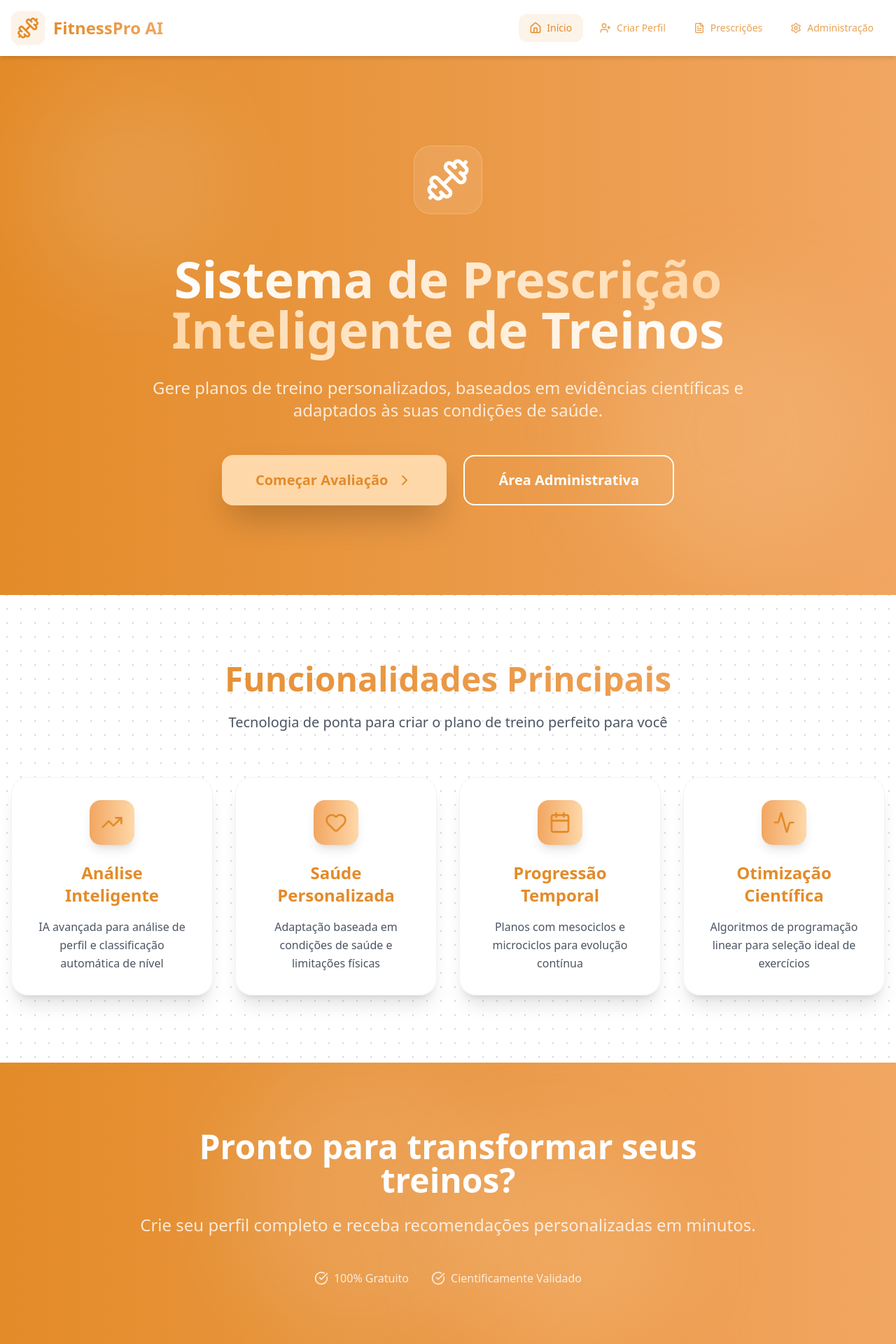
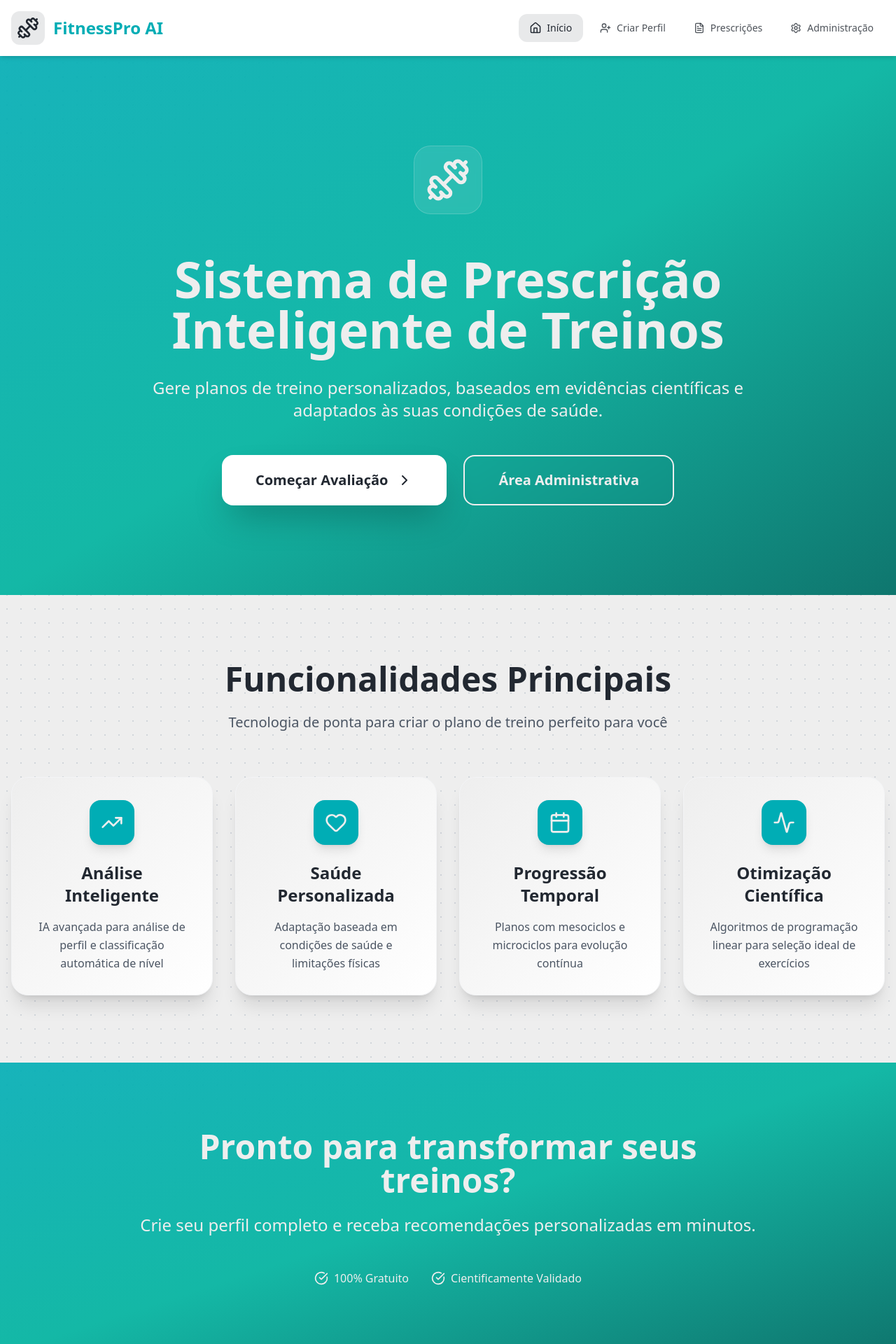
Before and after one commit to Mikaelbfaa/Projeto-PWeb, a React (Create React App) app in the folder dr-personal-frontend/: page / in a window 1280 px wide. Shown: the top 1920 px of the page at 70% size. Built offline with nearby package versions, Linux system fonts and the light colour scheme.

Commit message:
feat: changed colors and implemented history

```diff
--- a/dr-personal-frontend/src/App.js
+++ b/dr-personal-frontend/src/App.js
@@ -36,6 +36,7 @@ const initialState = {
   userProfile: null,
   partialPrescription: null,
   fullPrescription: null,
+  prescriptionHistory: [],
   adminData: {
     muscleGroups: [],
     strengthExercises: [],
@@ -62,6 +63,18 @@ function appReducer(state, action) {
       return { ...state, partialPrescription: action.payload };
     case 'SET_FULL_PRESCRIPTION':
       return { ...state, fullPrescription: action.payload };
+    case 'ADD_TO_PRESCRIPTION_HISTORY':
+      const newPrescription = {
+        id: Date.now(),
+        createdAt: new Date().toLocaleString('pt-BR'),
+        userProfile: action.userProfile,
+        partialPrescription: action.partialPrescription,
+        fullPrescription: action.fullPrescription
+      };
+      return {
+        ...state,
+        prescriptionHistory: [newPrescription, ...state.prescriptionHistory]
+      };
     case 'SET_ADMIN_DATA':
       return {
         ...state,
@@ -241,7 +254,7 @@ const Header = () => {
             <div className="p-2 rounded-xl bg-primary/10">
               <Dumbbell className="h-8 w-8 text-primary" />
             </div>
-            <h1 className="text-2xl font-bold bg-gradient-to-r from-primary to-secondary bg-clip-text text-transparent">
+            <h1 className="text-2xl font-bold text-secondary">
               FitnessPro AI
             </h1>
           </button>
@@ -348,12 +361,7 @@ const HomePage = () => {
 
   return (
     <div className="min-h-screen bg-dotted">
-      <section className="bg-gradient-to-r from-primary to-secondary text-light py-32 relative overflow-hidden">
-
-        <div className="absolute inset-0">
-          <div className="absolute top-10 left-10 w-72 h-72 bg-light/10 rounded-full blur-3xl"></div>
-          <div className="absolute bottom-10 right-10 w-96 h-96 bg-accent/20 rounded-full blur-3xl"></div>
-        </div>
+      <section className="bg-gradient-to-br from-secondary/90 via-teal-500 to-teal-700 text-light py-32 relative overflow-hidden">
 
         <div className="container mx-auto px-4 text-center relative">
           <div className="mb-8">
@@ -362,17 +370,13 @@ const HomePage = () => {
             </div>
           </div>
 
-          <h1 className="text-4xl md:text-6xl lg:text-7xl font-bold mb-8 leading-tight">
-            <span className="bg-gradient-to-r from-light to-accent bg-clip-text text-transparent">
+          <h1 className="text-4xl md:text-6xl lg:text-7xl font-bold mb-8 leading-tight text-light">
             Sistema de Prescrição
-            </span>
             <br />
-            <span className="bg-gradient-to-r from-accent to-light bg-clip-text text-transparent">
             Inteligente de Treinos
-            </span>
           </h1>
 
-          <p className="text-xl md:text-2xl mb-12 max-w-4xl mx-auto leading-relaxed text-light/80">
+          <p className="text-xl md:text-2xl mb-12 max-w-4xl mx-auto leading-relaxed text-light font-medium">
             Gere planos de treino personalizados,
             baseados em evidências científicas e adaptados às suas condições de saúde.
           </p>
@@ -380,7 +384,7 @@ const HomePage = () => {
           <div className="flex flex-col sm:flex-row gap-6 justify-center">
             <button
               onClick={() => dispatch({ type: 'SET_PAGE', payload: 'profile' })}
-              className="bg-accent text-primary px-8 md:px-12 py-4 md:py-5 rounded-2xl text-lg md:text-xl font-bold hover:bg-accent/80 transition-all duration-300 inline-flex items-center justify-center shadow-2xl hover:shadow-3xl hover:scale-105 group"
+              className="bg-white text-primary px-8 md:px-12 py-4 md:py-5 rounded-2xl text-lg md:text-xl font-bold hover:bg-white/90 transition-all duration-300 inline-flex items-center justify-center shadow-2xl hover:shadow-3xl hover:scale-105 group"
             >
               Começar Avaliação
               <ChevronRight className="ml-3 h-6 w-6 group-hover:translate-x-1 transition-transform duration-300" />
@@ -399,7 +403,7 @@ const HomePage = () => {
       <section className="py-24">
         <div className="container mx-auto px-4">
           <div className="text-center mb-16">
-            <h2 className="text-4xl md:text-5xl font-bold mb-6 bg-gradient-to-r from-primary to-secondary bg-clip-text text-transparent">
+            <h2 className="text-4xl md:text-5xl font-bold mb-6 text-primary">
               Funcionalidades Principais
             </h2>
             <p className="text-xl text-gray-600 max-w-3xl mx-auto">
@@ -412,7 +416,7 @@ const HomePage = () => {
               const Icon = feature.icon;
               return (
                 <div key={index} className={`bg-gradient-to-br ${feature.bgColor} p-8 rounded-3xl shadow-xl text-center hover:shadow-2xl transition-all duration-300 hover:scale-105 border border-gray-100`}>
-                  <div className={`inline-flex items-center justify-center p-4 rounded-2xl bg-gradient-to-r ${feature.color} text-primary mb-6 shadow-lg`}>
+                  <div className="inline-flex items-center justify-center p-4 rounded-2xl bg-secondary text-light mb-6 shadow-lg">
                     <Icon className="h-8 w-8" />
                   </div>
                   <h3 className="text-2xl font-bold mb-4 text-primary">{feature.title}</h3>
@@ -424,25 +428,20 @@ const HomePage = () => {
         </div>
       </section>
 
-      <section className="bg-gradient-to-r from-primary to-secondary py-24 relative overflow-hidden">
-
-        <div className="absolute inset-0">
-          <div className="absolute top-0 left-1/4 w-96 h-96 bg-light/10 rounded-full blur-3xl"></div>
-          <div className="absolute bottom-0 right-1/4 w-80 h-80 bg-accent/20 rounded-full blur-3xl"></div>
-        </div>
+      <section className="bg-gradient-to-br from-secondary/90 via-teal-500 to-teal-700 py-24 relative overflow-hidden">
 
         <div className="container mx-auto px-4 text-center relative">
           <div className="max-w-4xl mx-auto">
             <h2 className="text-4xl md:text-5xl font-bold mb-6 text-light">
               Pronto para transformar seus treinos?
             </h2>
-            <p className="text-xl md:text-2xl text-light/80 mb-12 leading-relaxed">
+            <p className="text-xl md:text-2xl text-light font-medium mb-12 leading-relaxed">
               Crie seu perfil completo e receba recomendações personalizadas em minutos.
             </p>
 
 
 
-            <div className="mt-12 flex justify-center items-center space-x-8 text-light/80">
+            <div className="mt-12 flex justify-center items-center space-x-8 text-light font-medium">
               <div className="flex items-center">
                 <CheckCircle className="h-5 w-5 mr-2" />
                 <span>100% Gratuito</span>
@@ -565,7 +564,7 @@ const ProfilePage = () => {
           <div className="space-y-6">
             <div className="bg-gradient-to-r from-accent/20 to-accent/10 p-6 rounded-2xl border-2 border-accent/50 mb-6">
               <div className="flex items-center mb-4">
-                <div className="p-2 rounded-xl bg-accent text-primary mr-3">
+                <div className="p-2 rounded-xl bg-secondary text-light mr-3">
                   <User className="h-5 w-5" />
                 </div>
                 <h3 className="text-lg font-bold text-primary">Você é iniciante?</h3>
@@ -924,7 +923,7 @@ const ProfilePage = () => {
             ) : (
               <button
                 onClick={handleSubmit}
-                className="flex items-center px-6 py-2 bg-accent text-primary rounded-lg hover:bg-accent/80"
+                className="flex items-center px-6 py-2 bg-secondary text-light rounded-lg hover:bg-secondary/80"
               >
                 Gerar Prescrição
                 <CheckCircle className="h-4 w-4 ml-2" />
@@ -949,6 +948,7 @@ const PrescriptionPage = () => {
     progression_status: ''
   });
   const [showFullPrescription, setShowFullPrescription] = useState(false);
+  const [activeTab, setActiveTab] = useState('new'); // 'new' ou 'history'
 
   useEffect(() => {
     if (state.partialPrescription) {
@@ -982,6 +982,15 @@ const PrescriptionPage = () => {
 
       const response = await apiService.generateFullPrescription(request);
       dispatch({ type: 'SET_FULL_PRESCRIPTION', payload: response });
+
+      // Adicionar ao histórico
+      dispatch({
+        type: 'ADD_TO_PRESCRIPTION_HISTORY',
+        userProfile: state.userProfile,
+        partialPrescription: state.partialPrescription,
+        fullPrescription: response
+      });
+
       setShowFullPrescription(true);
     } catch (error) {
       dispatch({ type: 'SET_ERROR', payload: 'Erro ao gerar prescrição completa' });
@@ -1016,12 +1025,13 @@ const PrescriptionPage = () => {
     </div>
   );
 
-  if (!state.partialPrescription) {
-    return (
-      <div className="min-h-screen bg-light flex items-center justify-center">
-        <div className="text-center">
-          <h2 className="text-2xl font-bold mb-4">Nenhuma prescrição encontrada</h2>
-          <p className="text-gray-600 mb-6">Primeiro você precisa criar um perfil.</p>
+  // Componente para mostrar histórico de prescrições
+  const PrescriptionHistory = () => (
+    <div className="space-y-6">
+      {state.prescriptionHistory.length === 0 ? (
+        <div className="text-center py-12">
+          <h3 className="text-2xl font-bold mb-4 text-primary">Nenhuma prescrição encontrada</h3>
+          <p className="text-gray-600 mb-6">Você ainda não gerou nenhuma prescrição completa.</p>
           <button
             onClick={() => dispatch({ type: 'SET_PAGE', payload: 'profile' })}
             className="bg-secondary text-light px-6 py-3 rounded-lg hover:bg-secondary/80"
@@ -1029,9 +1039,50 @@ const PrescriptionPage = () => {
             Criar Perfil
           </button>
         </div>
-      </div>
-    );
-  }
+      ) : (
+        state.prescriptionHistory.map(prescription => (
+          <div key={prescription.id} className="bg-white rounded-lg shadow-md p-6 border border-gray-200">
+            <div className="flex justify-between items-start mb-4">
+              <div>
+                <h3 className="text-xl font-bold text-primary">
+                  Prescrição #{prescription.id}
+                </h3>
+                <p className="text-sm text-gray-600">
+                  Criado em: {prescription.createdAt}
+                </p>
+                <p className="text-sm text-gray-600">
+                  Usuário: {prescription.userProfile.id}
+                </p>
+              </div>
+              <button
+                onClick={() => {
+                  dispatch({ type: 'SET_FULL_PRESCRIPTION', payload: prescription.fullPrescription });
+                  setShowFullPrescription(true);
+                }}
+                className="bg-secondary text-light px-4 py-2 rounded-lg hover:bg-secondary/80 transition-colors"
+              >
+                Ver Detalhes
+              </button>
+            </div>
+            <div className="grid md:grid-cols-3 gap-4 text-sm">
+              <div>
+                <span className="font-semibold text-primary">Divisão:</span>
+                <p>{prescription.fullPrescription.division_type}</p>
+              </div>
+              <div>
+                <span className="font-semibold text-primary">Sequência:</span>
+                <p>{prescription.fullPrescription.sequency_type}</p>
+              </div>
+              <div>
+                <span className="font-semibold text-primary">Periodização:</span>
+                <p>{prescription.fullPrescription.periodization_type}</p>
+              </div>
+            </div>
+          </div>
+        ))
+      )}
+    </div>
+  );
 
   if (state.loading) {
     return <LoadingSpinner message="Gerando plano de treino completo..." />;
@@ -1052,7 +1103,39 @@ const PrescriptionPage = () => {
         )}
 
         <div className="bg-white rounded-lg shadow-lg p-8 mb-8">
-          <h1 className="text-3xl font-bold text-center mb-2 text-primary">Opções de Prescrição</h1>
+          <h1 className="text-3xl font-bold text-center mb-6 text-primary">Prescrições</h1>
+
+          {/* Tabs */}
+          <div className="flex justify-center mb-8">
+            <div className="flex bg-gray-100 rounded-lg p-1">
+              <button
+                onClick={() => setActiveTab('new')}
+                className={`px-6 py-2 rounded-md font-medium transition-colors ${
+                  activeTab === 'new'
+                    ? 'bg-secondary text-light'
+                    : 'text-gray-600 hover:text-primary'
+                }`}
+              >
+                Nova Prescrição
+              </button>
+              <button
+                onClick={() => setActiveTab('history')}
+                className={`px-6 py-2 rounded-md font-medium transition-colors ${
+                  activeTab === 'history'
+                    ? 'bg-secondary text-light'
+                    : 'text-gray-600 hover:text-primary'
+                }`}
+              >
+                Histórico ({state.prescriptionHistory.length})
+              </button>
+            </div>
+          </div>
+
+          {/* Conteúdo baseado na aba ativa */}
+          {activeTab === 'history' ? (
+            <PrescriptionHistory />
+          ) : state.partialPrescription ? (
+            <div>
               <p className="text-center text-gray-600 mb-8">
                 Seu nível foi classificado como: <span className="font-semibold text-secondary">
                   {state.partialPrescription.level}
@@ -1124,12 +1207,25 @@ const PrescriptionPage = () => {
               <div className="text-center">
                 <button
                   onClick={generateFullPrescription}
-              className="bg-accent text-primary px-8 py-4 rounded-lg text-lg font-semibold hover:bg-accent/80 transition-colors inline-flex items-center"
+                  className="bg-secondary text-light px-8 py-4 rounded-lg text-lg font-semibold hover:bg-secondary/80 transition-colors inline-flex items-center"
                 >
                   Gerar Plano Completo
                   <FileText className="ml-2 h-5 w-5" />
                 </button>
               </div>
+            </div>
+          ) : (
+            <div className="text-center py-12">
+              <h3 className="text-2xl font-bold mb-4 text-primary">Nenhuma prescrição parcial encontrada</h3>
+              <p className="text-gray-600 mb-6">Primeiro você precisa criar um perfil e gerar uma prescrição parcial.</p>
+              <button
+                onClick={() => dispatch({ type: 'SET_PAGE', payload: 'profile' })}
+                className="bg-secondary text-light px-6 py-3 rounded-lg hover:bg-secondary/80"
+              >
+                Criar Perfil
+              </button>
+            </div>
+          )}
         </div>
       </div>
     </div>
@@ -1174,7 +1270,7 @@ const FullPrescriptionView = () => {
   const TrainingDayCard = ({ dayName, dayData }) => (
     <div className="bg-gradient-to-br from-white to-secondary/20 p-8 rounded-3xl shadow-xl border border-secondary/30 hover:shadow-2xl transition-all duration-500">
       <div className="flex items-center mb-6">
-        <div className="p-3 rounded-2xl bg-gradient-to-r from-secondary to-accent text-primary mr-4 shadow-lg">
+        <div className="p-3 rounded-2xl bg-secondary text-light mr-4 shadow-lg">
           <Calendar className="h-6 w-6" />
         </div>
         <h3 className="text-2xl font-bold text-primary uppercase tracking-wide">{dayName}</h3>
@@ -1207,10 +1303,10 @@ const FullPrescriptionView = () => {
     return (
       <div className="bg-gradient-to-br from-white to-light/50 rounded-3xl shadow-2xl p-10 mb-12 border border-light/30 backdrop-blur-sm">
         <div className="text-center mb-8">
-          <div className="inline-flex items-center justify-center p-4 rounded-2xl bg-gradient-to-r from-secondary to-accent text-primary mb-4 shadow-lg">
+          <div className="inline-flex items-center justify-center p-4 rounded-2xl bg-secondary text-light mb-4 shadow-lg">
             <BarChart3 className="h-8 w-8" />
           </div>
-          <h2 className="text-4xl font-bold bg-gradient-to-r from-secondary to-accent bg-clip-text text-transparent">
+          <h2 className="text-4xl font-bold text-primary">
             {microcycleName.replace('_', ' ').toUpperCase()}
           </h2>
         </div>
@@ -1242,11 +1338,11 @@ const FullPrescriptionView = () => {
                 <div className="text-lg font-bold text-accent/80">{trainingParams.repetitions.min}-{trainingParams.repetitions.max}</div>
               </div>
               <div className="bg-white p-4 rounded-xl shadow-md">
-                <div className="text-xs text-red-600 font-bold uppercase tracking-wider mb-2">Pausa</div>
+                <div className="text-xs text-secondary font-bold uppercase tracking-wider mb-2">Pausa</div>
                 <div className="text-sm font-semibold text-gray-700">{trainingParams.pause_time}</div>
               </div>
               <div className="bg-white p-4 rounded-xl shadow-md">
-                <div className="text-xs text-indigo-600 font-bold uppercase tracking-wider mb-2">Tempo Concêntrico</div>
+                <div className="text-xs text-primary font-bold uppercase tracking-wider mb-2">Tempo Concêntrico</div>
                 <div className="text-sm font-semibold text-gray-700">{trainingParams.concentric_contraction_time}</div>
               </div>
             </div>
@@ -1274,10 +1370,10 @@ const FullPrescriptionView = () => {
       <div className="container mx-auto px-4 max-w-7xl">
         <div className="bg-gradient-to-br from-white to-light/50 rounded-3xl shadow-2xl p-12 mb-12 border border-light/30 backdrop-blur-sm">
           <div className="text-center mb-10">
-            <div className="inline-flex items-center justify-center p-4 rounded-2xl bg-gradient-to-r from-secondary to-accent text-primary mb-6 shadow-lg">
+            <div className="inline-flex items-center justify-center p-4 rounded-2xl bg-secondary text-light mb-6 shadow-lg">
               <FileText className="h-10 w-10" />
             </div>
-            <h1 className="text-5xl font-bold bg-gradient-to-r from-secondary to-accent bg-clip-text text-transparent mb-4">
+            <h1 className="text-5xl font-bold text-primary mb-4">
               Sua Prescrição de Treino
             </h1>
             <p className="text-lg text-gray-600 max-w-2xl mx-auto">
@@ -1298,7 +1394,7 @@ const FullPrescriptionView = () => {
 
             <div className="bg-gradient-to-br from-accent/20 to-accent/10 p-6 rounded-2xl border border-accent/30 shadow-lg">
               <div className="flex items-center mb-4">
-                <div className="p-2 rounded-xl bg-accent text-primary mr-3">
+                <div className="p-2 rounded-xl bg-secondary text-light mr-3">
                   <TrendingUp className="h-5 w-5" />
                 </div>
                 <h3 className="text-xl font-bold text-accent/80">Sequência</h3>
@@ -1320,7 +1416,7 @@ const FullPrescriptionView = () => {
           <div className="flex flex-col sm:flex-row justify-center gap-4 mb-8">
             <button
               onClick={() => window.print()}
-              className="bg-gradient-to-r from-secondary to-accent text-primary px-8 py-4 rounded-2xl hover:from-accent hover:to-secondary inline-flex items-center justify-center font-semibold shadow-xl hover:shadow-2xl transition-all duration-300 hover:scale-105"
+              className="bg-secondary text-light px-8 py-4 rounded-2xl hover:bg-secondary/90 inline-flex items-center justify-center font-semibold shadow-xl hover:shadow-2xl transition-all duration-300 hover:scale-105"
             >
               <Download className="mr-3 h-5 w-5" />
               Imprimir Prescrição
@@ -1335,7 +1431,7 @@ const FullPrescriptionView = () => {
                 a.download = 'prescricao-treino.json';
                 a.click();
               }}
-              className="bg-gradient-to-r from-accent to-secondary text-primary px-8 py-4 rounded-2xl hover:from-secondary hover:to-accent inline-flex items-center justify-center font-semibold shadow-xl hover:shadow-2xl transition-all duration-300 hover:scale-105"
+              className="bg-secondary/80 text-light px-8 py-4 rounded-2xl hover:bg-secondary inline-flex items-center justify-center font-semibold shadow-xl hover:shadow-2xl transition-all duration-300 hover:scale-105"
             >
               <Download className="mr-3 h-5 w-5" />
               Exportar JSON
--- a/dr-personal-frontend/src/index.css
+++ b/dr-personal-frontend/src/index.css
@@ -3,8 +3,8 @@
 @tailwind utilities;
 
 .bg-dotted {
-  background-color: #ffffff;
-  background-image: radial-gradient(circle, #d1d5db 1px, rgba(0, 0, 0, 0) 1px);
+  background-color: #EEEEEE;
+  background-image: radial-gradient(circle, #D1D5DB 1px, rgba(0, 0, 0, 0) 1px);
   background-size: 20px 20px;
 }
 
@@ -23,7 +23,7 @@
 
 @layer utilities {
   .shadow-3xl {
-    box-shadow: 0 35px 60px -12px rgba(0, 0, 0, 0.25);
+    box-shadow: 0 35px 60px -12px rgba(34, 40, 49, 0.25);
   }
 
   .backdrop-blur-xs {
@@ -33,6 +33,22 @@
   .animate-gradient {
     background-size: 300% 300%;
     animation: gradient 6s ease infinite;
+  }
+
+  .shadow-teal-soft {
+    box-shadow: 0 20px 25px -5px rgba(0, 173, 181, 0.15), 0 10px 10px -5px rgba(0, 173, 181, 0.08);
+  }
+
+  .shadow-gray-soft {
+    box-shadow: 0 20px 25px -5px rgba(57, 62, 70, 0.15), 0 10px 10px -5px rgba(57, 62, 70, 0.08);
+  }
+
+  .shadow-modern {
+    box-shadow: 0 25px 50px -12px rgba(34, 40, 49, 0.25);
+  }
+
+  .glow-teal {
+    box-shadow: 0 0 20px rgba(0, 173, 181, 0.3);
   }
 }
 
--- a/dr-personal-frontend/tailwind.config.js
+++ b/dr-personal-frontend/tailwind.config.js
@@ -7,12 +7,12 @@ module.exports = {
   theme: {
     extend: {
       colors: {
-        primary: '#E38B29',
-        secondary: '#F1A661',
-        accent: '#FFD8A9',
-        light: '#FFFFFF',
-        header: '#65451F',
-        background: '#FDEEDC',
+        primary: '#222831',
+        secondary: '#00ADB5',
+        accent: '#393E46',
+        light: '#EEEEEE',
+        header: '#222831',
+        background: '#FFFFFF',
       },
     },
   },
```
Lines whose indentation alone changed are shown as unchanged.
